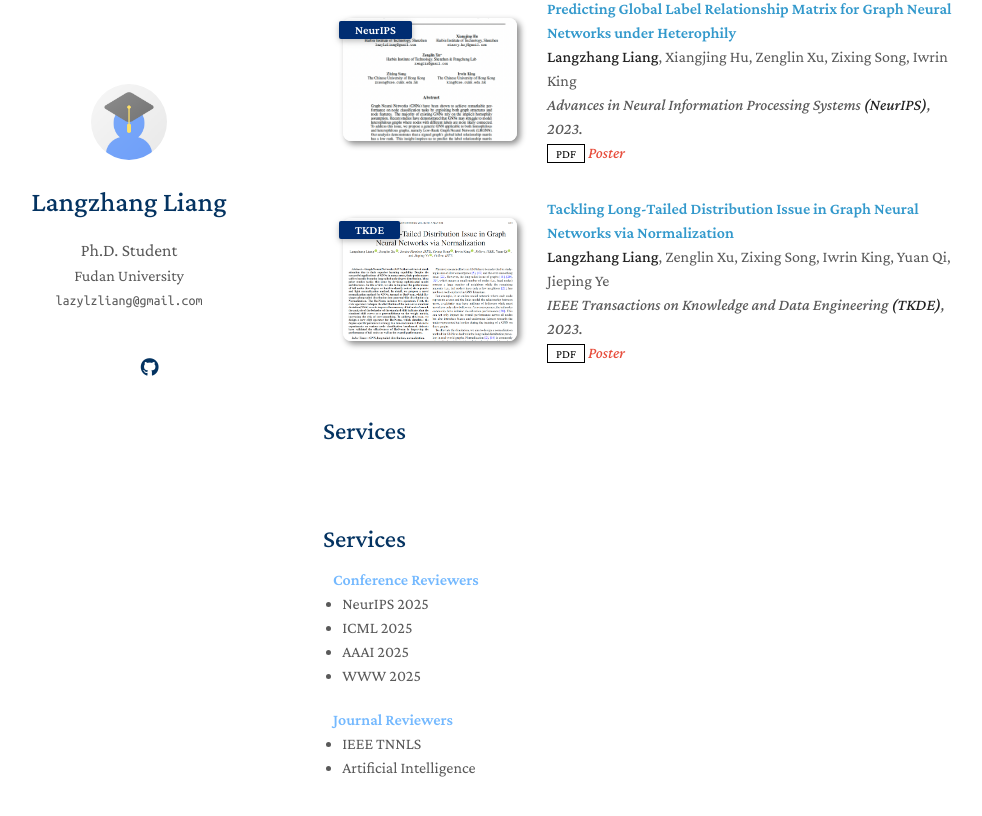
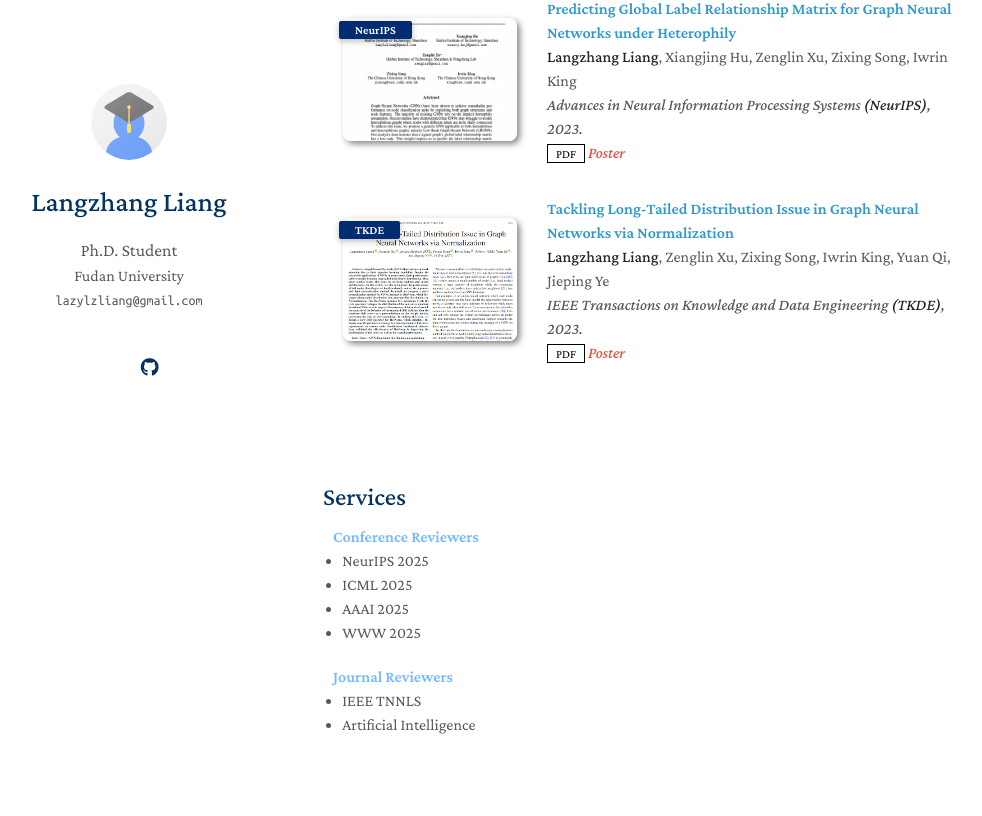
Before and after one commit to Jinx-byebye/Jinx-byebye.github.io, a Jekyll site: the page built from index.md, in a window 1280 px wide and 900 px high, scrolled down 846 px. Shown: the top 816 px of the window, without its empty margins (147-1129 px from the left). Built offline with Jekyll 4.4.1, drawn with Linux system fonts in a browser that asks for light colours; a style sheet for code colours, icons or effects is not loaded; our own code applies the rules of GitHub Pages for plain Markdown files.

Commit message:
Update services.md

```diff
--- a/_includes/services.md
+++ b/_includes/services.md
@@ -1,5 +1,3 @@
-## Services
-
 <style>
   .services h4 { margin: 0 10px 0; color: #74b9ff; }
   .services ul { margin: 0 0 20px; padding-left: 1.2em; }
```
